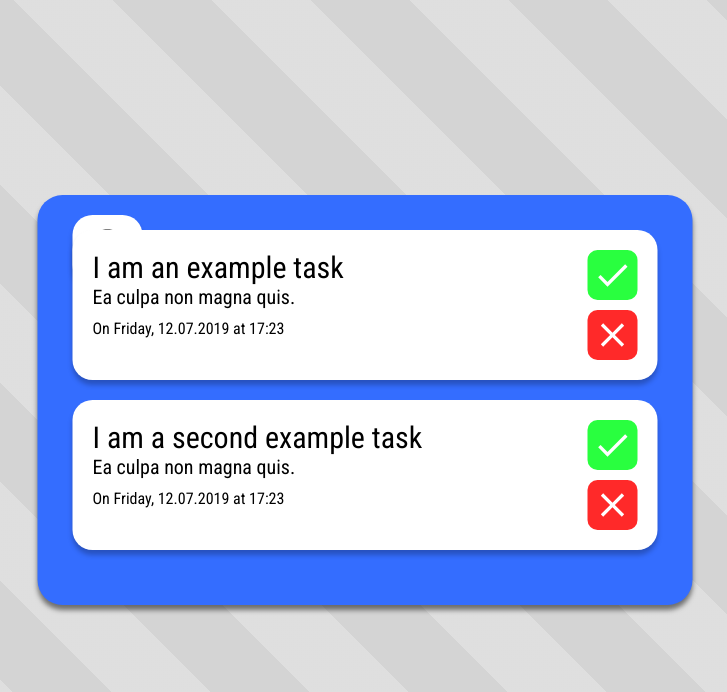
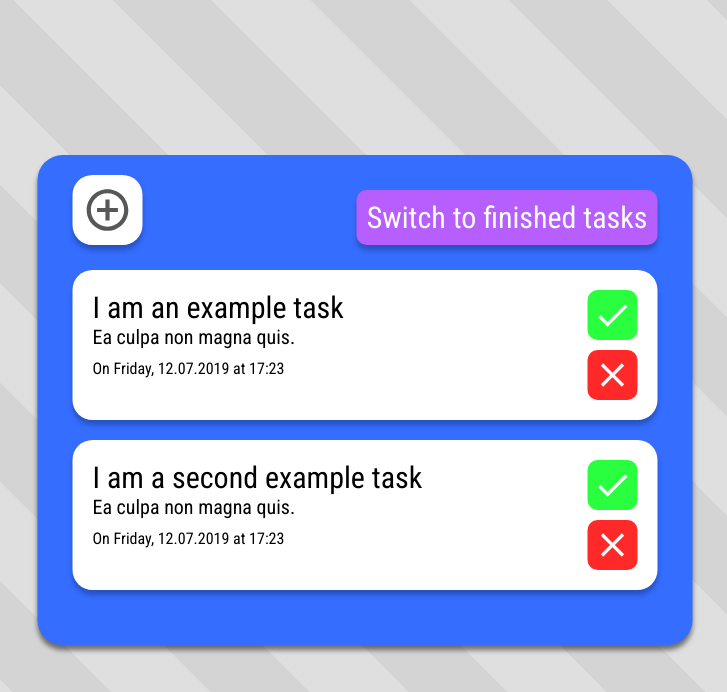
Before and after one commit to dlt-v/to-do-app, a React (Create React App) app: page / in a window 1280 px wide. Shown: the top 692 px of the page, without its empty margins (275-1002 px from the left). Built offline with nearby package versions, Linux system fonts and the light colour scheme.

Commit message:
Bug fixing

```diff
--- a/src/pages/Finished.js
+++ b/src/pages/Finished.js
@@ -5,7 +5,7 @@
 import { connect } from "react-redux";
 
 const renderSwitchButton = tasks => {
-  const finishedTasks = tasks.filter(task => task.isFinished === true);
+  const finishedTasks = tasks.filter(task => task.finished === true);
 
   if (finishedTasks.length > 0)
     return <SwitchButton onMain={false} text="current tasks" />;
--- a/src/pages/Home.js
+++ b/src/pages/Home.js
@@ -6,7 +6,7 @@
 import { connect } from "react-redux";
 
 const renderSwitchButton = tasks => {
-  const finishedTasks = tasks.filter(task => task.isFinished === true);
+  const finishedTasks = tasks.filter(task => task.finished === true);
 
   if (finishedTasks.length > 0)
     return <SwitchButton onMain={true} text="finished tasks" />;
```
Also changed, not shown: 1 other file (tests, documents, lock files or other folders).
